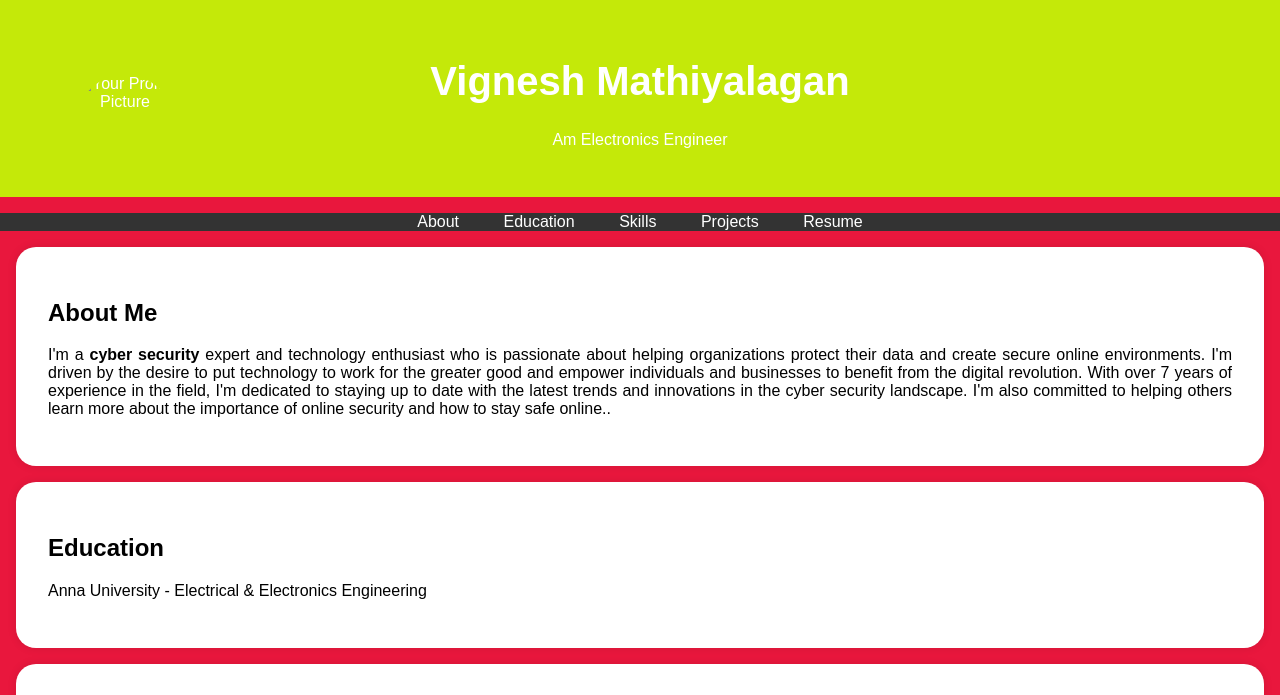
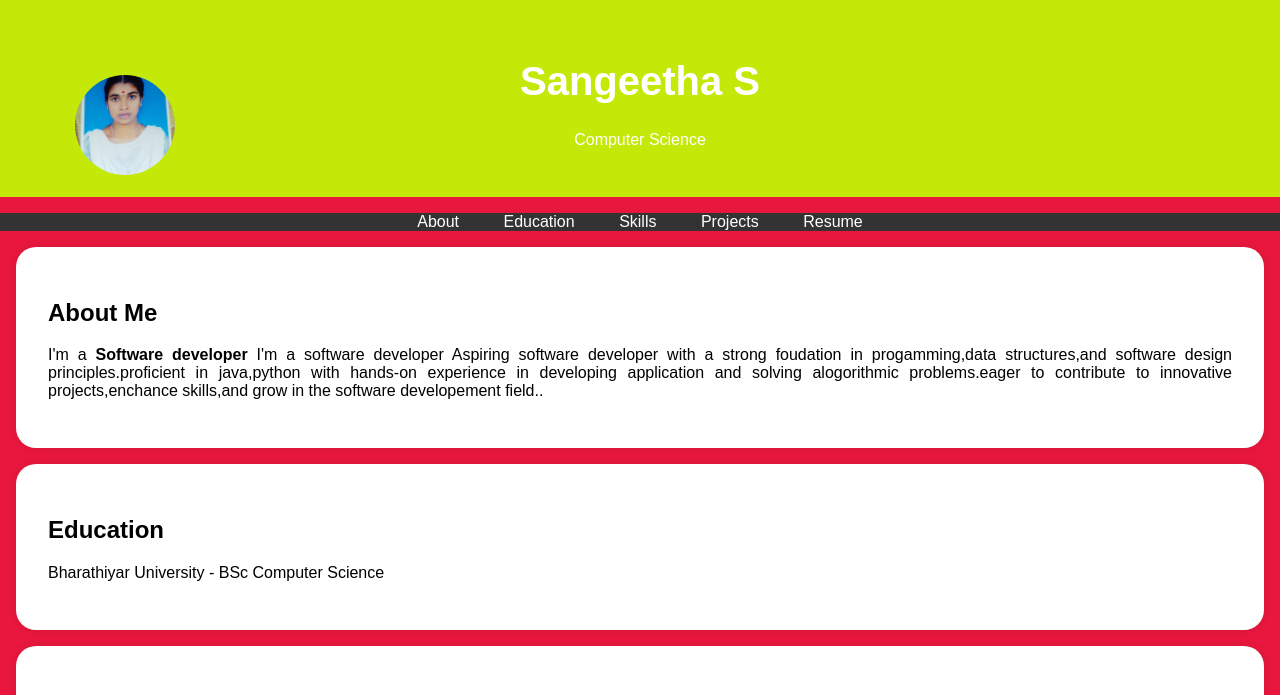
Before and after one commit to sangee2006-sek/Digital-portfolio, a plain HTML site: page index.html in a window 1280 px wide. Shown: the top 695 px of the page. Drawn offline with Linux system fonts and the light colour scheme.

Commit message:
Update index.html

```diff
--- a/index.html
+++ b/index.html
@@ -95,9 +95,9 @@
     <header>
         <div class="header-content">
             <!-- Add your profile picture here -->
-            <img src="./Vignesh Mathiyalagan.jpg" alt="Your Profile Picture" class="profile-picture">
-            <h1>Vignesh Mathiyalagan</h1>
-            <p>Am Electronics Engineer</p>
+            <img src="sangee.jpg" alt="Your Profile Picture" class="profile-picture">
+            <h1>Sangeetha S</h1>
+            <p>Computer Science</p>
         </div>
     </header>
 
@@ -115,14 +115,14 @@
     <section id="about">
         <div class="section-content">
             <h2>About Me</h2>
-            <p>I'm a <b>cyber security </b>expert and technology enthusiast who is passionate about helping organizations protect their data and create secure online environments. I'm driven by the desire to put technology to work for the greater good and empower individuals and businesses to benefit from the digital revolution. With over 7 years of experience in the field, I'm dedicated to staying up to date with the latest trends and innovations in the cyber security landscape. I'm also committed to helping others learn more about the importance of online security and how to stay safe online..</p>
+            <p>I'm a <b>Software developer</b> I'm a software developer Aspiring software developer with a strong foudation in progamming,data structures,and software design principles.proficient in java,python with hands-on experience in developing application and solving alogorithmic problems.eager to contribute to innovative projects,enchance skills,and grow in the software developement field..</p>
         </div>
     </section>
 
     <section id="education">
         <div class="section-content">
             <h2>Education</h2>
-            <p>Anna University  - Electrical & Electronics Engineering</p>
+            <p>Bharathiyar University  - BSc Computer Science</p>
 
 
         </div>
@@ -171,7 +171,7 @@
     </section>
 
     <footer>
-        <p>&copy; 2023 VIGNESH M</p>
+        <p>&copy; 2023 SANGEETHA S</p>
     </footer>
 
     <script>
```
